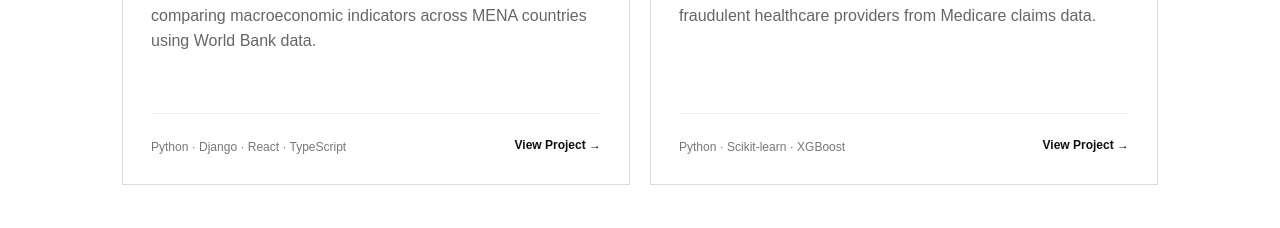
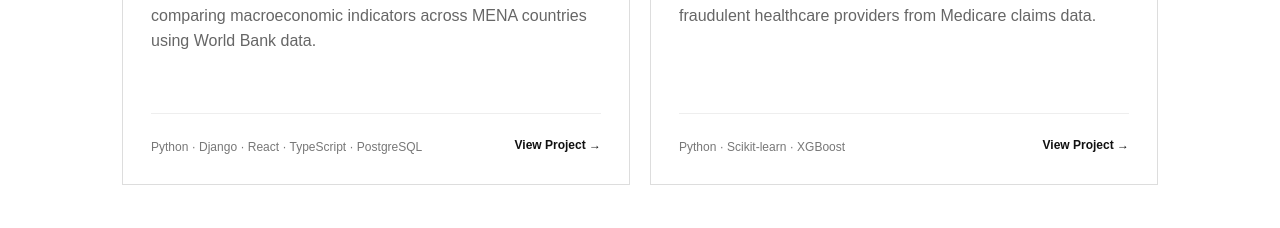
Before and after one commit to amoh909/amoh909.github.io, a React (Vite) app: page / in a window 1280 px wide. Shown: the part 1540-1768 px from the top of the page. Built offline with nearby package versions, Linux system fonts and the light colour scheme.

Commit message:
Refine project technology labels

```diff
--- a/src/App.tsx
+++ b/src/App.tsx
@@ -131,7 +131,7 @@ function App() {
               </div>
 
               <div className="project-footer">
-                <span>Python · Django · React · TypeScript</span>
+                <span>Python · Django · React · TypeScript · PostgreSQL</span>
                 <a
                   href="https://github.com/amoh909/MENA-EconLens"
                   target="_blank"
```
